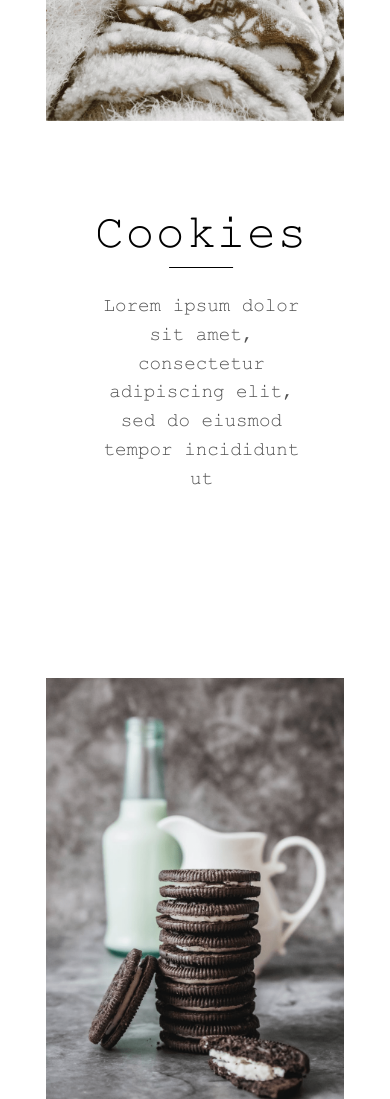
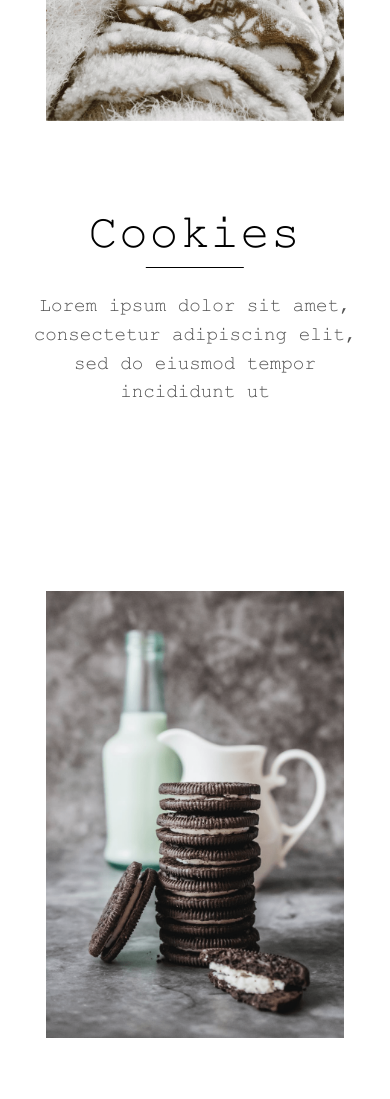
Before and after one commit to Derrick-lkh/QF-Catalog, a plain HTML site: page index.html in a window 390 px wide. Shown: the part 1440-2539 px from the top of the page. Drawn offline with Linux system fonts and the light colour scheme; files whose address does not match are found by name; a web font is replaced by a local one.

Commit message:
Add files via upload

```diff
--- a/css/main.css
+++ b/css/main.css
@@ -153,6 +153,11 @@
   padding: 5rem;
   text-align: center;
 }
+@media (max-width: 991px) {
+  .content-block .category-display .category-content {
+    padding: 5rem 1rem;
+  }
+}
 .content-block .category-display .category-content p {
   font-family: "Courier New";
   font-weight: 400;
```
